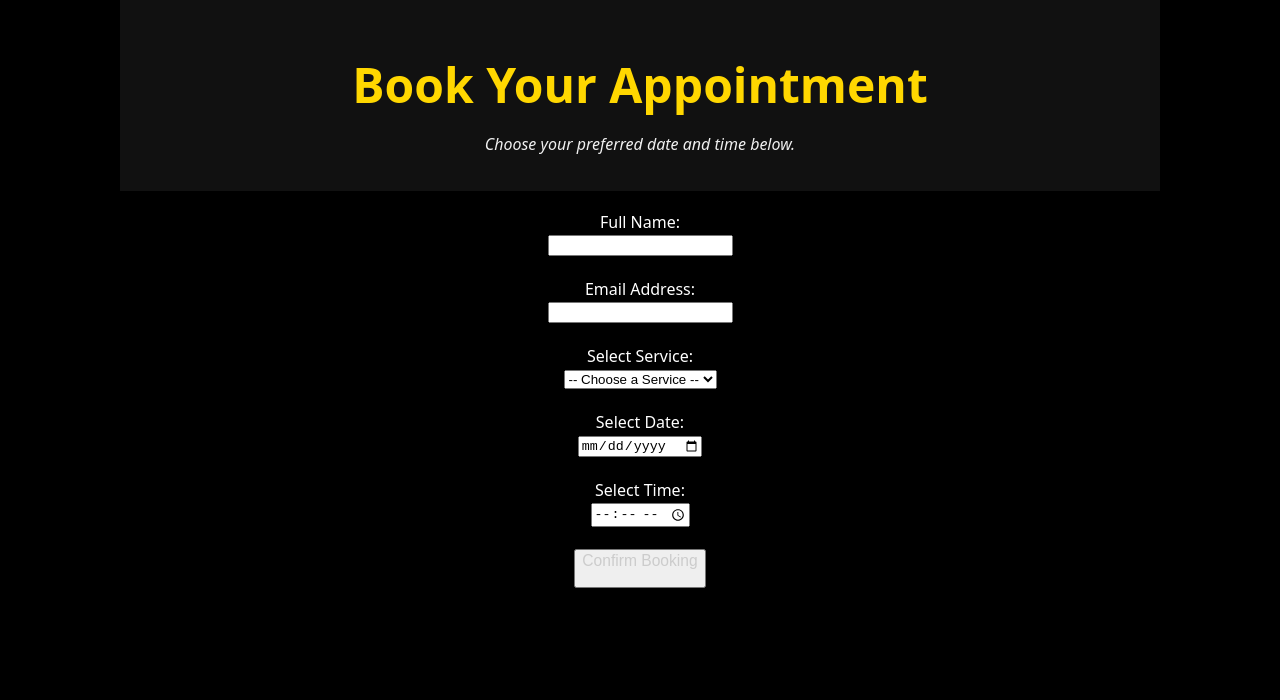
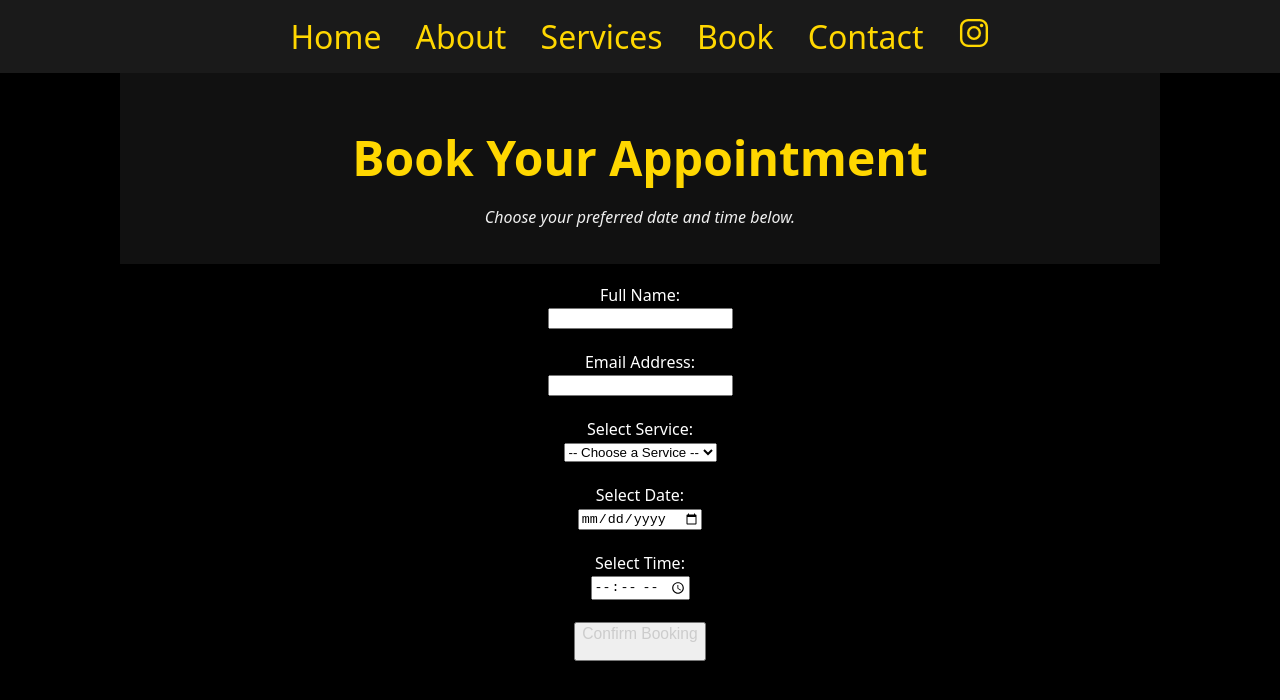
Before and after one commit to Sinqo30/HairSalon_Website, a plain HTML site: page Website/book.html in a window 1280 px wide. Drawn offline with nearby package versions, Linux system fonts and the light colour scheme; a script that the page names is missing.

Commit message:
modified: Everything

```diff
--- a/Website/book.html
+++ b/Website/book.html
@@ -8,6 +8,21 @@
   <script defer src="Scripts/booking.js"></script>
 </head>
 <body>
+
+  <div class="navigation">
+    <a href="Homepage.html">Home</a>
+    <a href="about.html">About</a>
+    <a href="services.html">Services</a>
+    <a href="book.html">Book</a>
+    <a href="contact.html">Contact</a>
+    <a href="https://www.instagram.com/hairbypercy/" target="_blank" aria-label="Instagram">
+      <ion-icon class="insta-logo" name="logo-instagram"></ion-icon>
+    </a>
+  </div>
+<!-- Ionicons -->
+  <script type="module" src="https://unpkg.com/ionicons@7.1.0/dist/ionicons/ionicons.esm.js"></script>
+  <script nomodule src="https://unpkg.com/ionicons@7.1.0/dist/ionicons/ionicons.js"></script>
+
 
   <header class="header">
     <h1>Book Your Appointment</h1>
```
Also changed, not shown: Website/Homepage.html (+12 -11 lines), Website/about.html (+14 -0 lines), Website/services.html (+13 -1 lines).
